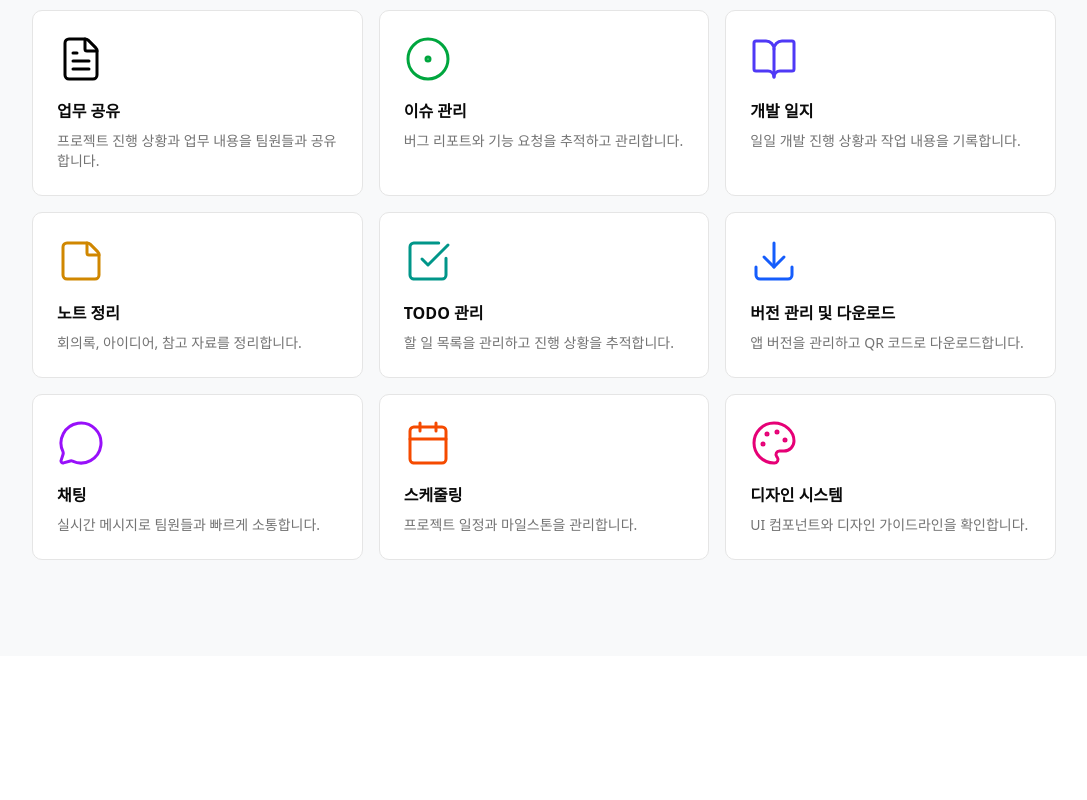
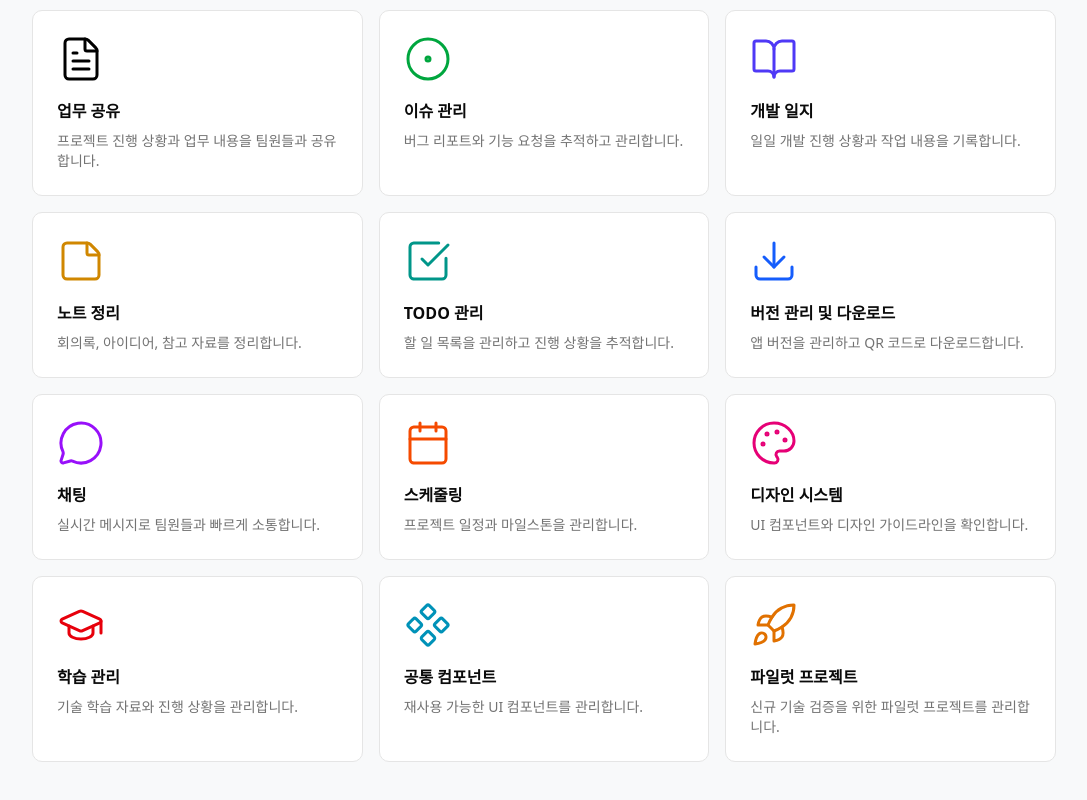
Before and after one commit to dota-pilot1/hibot-docu-front, a Next.js app: page / in a window 1280 px wide. Shown: the part 270-1070 px from the top of the page, without its empty margins (96-1183 px from the left). Before the commit the page ends 926 px from the top, so only its background shows below. Built offline with nearby package versions, Linux system fonts and the light colour scheme; no server answers.

Commit message:
기능 추가: 학습 관리, 공통 컴포넌트, 파일럿 프로젝트

```diff
--- a/src/app/page.tsx
+++ b/src/app/page.tsx
@@ -10,6 +10,9 @@ import {
   BookOpen,
   StickyNote,
   CheckSquare,
+  GraduationCap,
+  Component,
+  Rocket,
 } from "lucide-react";
 import { FeatureCard } from "@/shared/ui/feature-card";
 
@@ -77,6 +80,27 @@ const features = [
     href: "#",
     iconClass: "text-pink-600",
   },
+  {
+    title: "학습 관리",
+    description: "기술 학습 자료와 진행 상황을 관리합니다.",
+    icon: GraduationCap,
+    href: "#",
+    iconClass: "text-red-600",
+  },
+  {
+    title: "공통 컴포넌트",
+    description: "재사용 가능한 UI 컴포넌트를 관리합니다.",
+    icon: Component,
+    href: "#",
+    iconClass: "text-cyan-600",
+  },
+  {
+    title: "파일럿 프로젝트",
+    description: "신규 기술 검증을 위한 파일럿 프로젝트를 관리합니다.",
+    icon: Rocket,
+    href: "#",
+    iconClass: "text-amber-600",
+  },
 ];
 
 export default function Home() {
```
